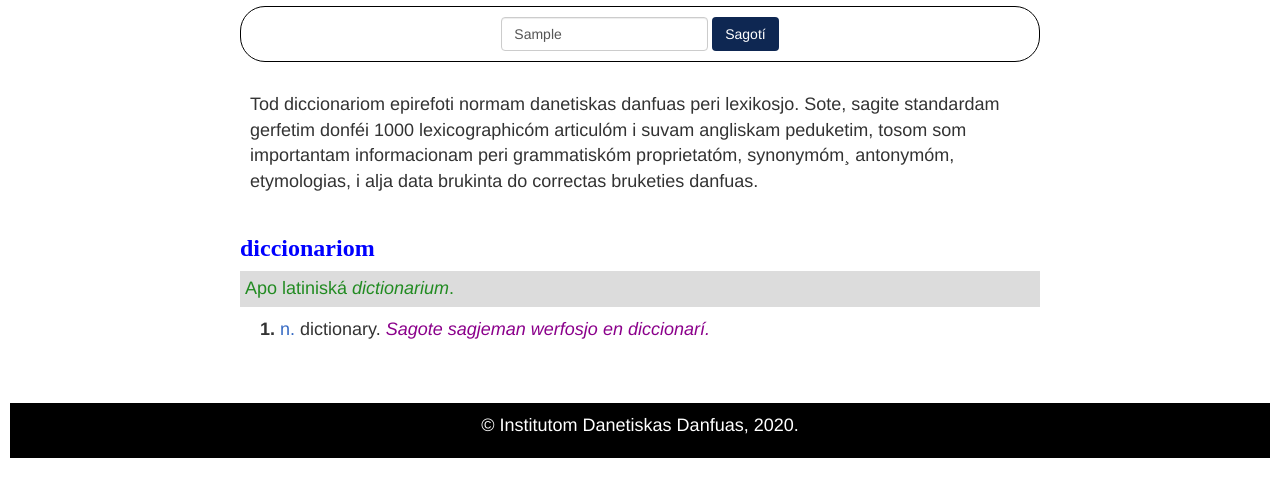
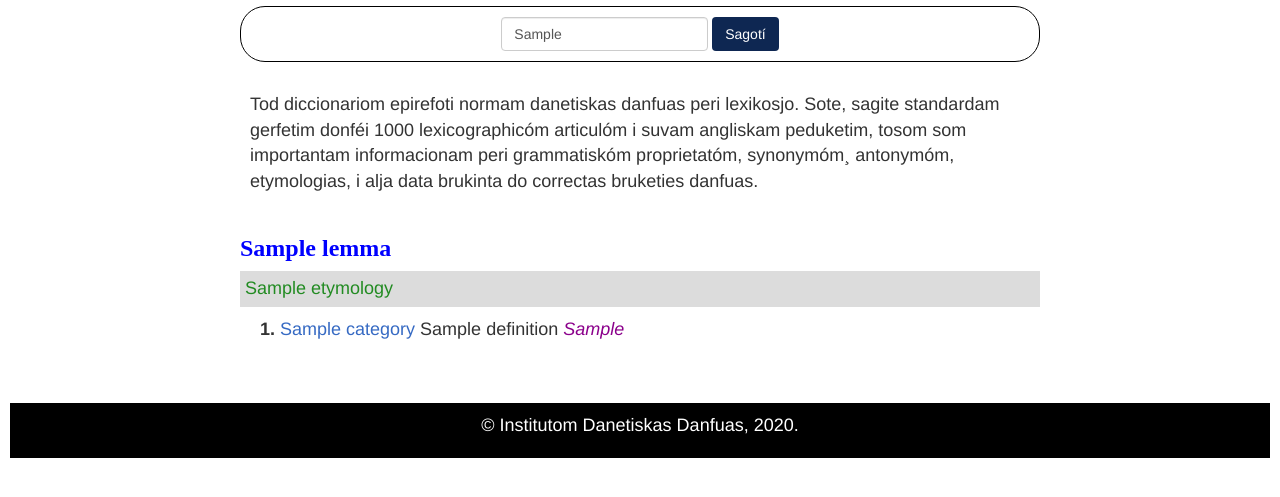
Before and after one commit to thprfssr/idd, a Django app: template website/templates/base.html in a window 1280 px wide. Shown: the part 283-780 px from the top of the page. Run offline with Django 3.2, Linux system fonts and the light colour scheme; the template is opened without the code that fills it: most values are stand-ins (such as "Sample title", 1, 10 or a date in 2020); some libraries are stand-ins or nearby versions.

Commit message:
I made the dictionary entry displayed on the website be dependent on the search query.

```diff
--- a/website/templates/_body.html
+++ b/website/templates/_body.html
@@ -17,12 +17,6 @@
   correctas bruketies danfuas.</p>
   </div>
 
-  <div class="idd-dictionary-entry">
-    <h3 class="idd-dictionary-lemma">diccionariom</h3>
-    <p class="idd-dictionary-etymology">Apo latiniská <i>dictionarium</i>.</p>
-    <ol>
-      <li class="idd-dictionary-sense"><p style="font-weight: normal;"><span class="idd-dictionary-part-of-speech" title="neutrom noman">n.</span> <span>dictionary.</span> <span class="idd-dictionary-example">Sagote sagjeman werfosjo en diccionarí.</span></p></li>
-    </ol>
-  </div>
+  {% include '_dictionary-entry.html' %}
 
 </div>
--- /dev/null
+++ b/website/templates/_dictionary-entry.html
@@ -0,0 +1,7 @@
+<div class="idd-dictionary-entry">
+  <h3 class="idd-dictionary-lemma">{{ lemma }}</h3>
+  <p class="idd-dictionary-etymology">{{ etymology }}</p>
+  <ol>
+    <li class="idd-dictionary-sense"><p style="font-weight: normal;"><span class="idd-dictionary-part-of-speech">{{ category }}</span> <span>{{ definition }}</span> <span class="idd-dictionary-example">{{ example_sentence }}</span></p></li>
+  </ol>
+</div>
```
Also changed, not shown: dictionary/views.py (+13 -9 lines), pages/views.py (+7 -4 lines).
